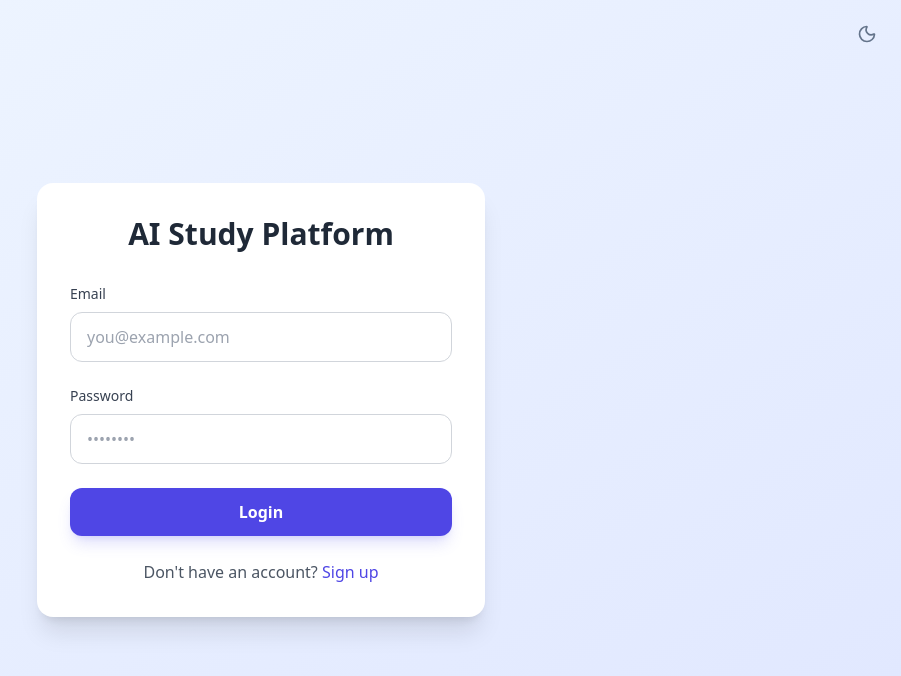
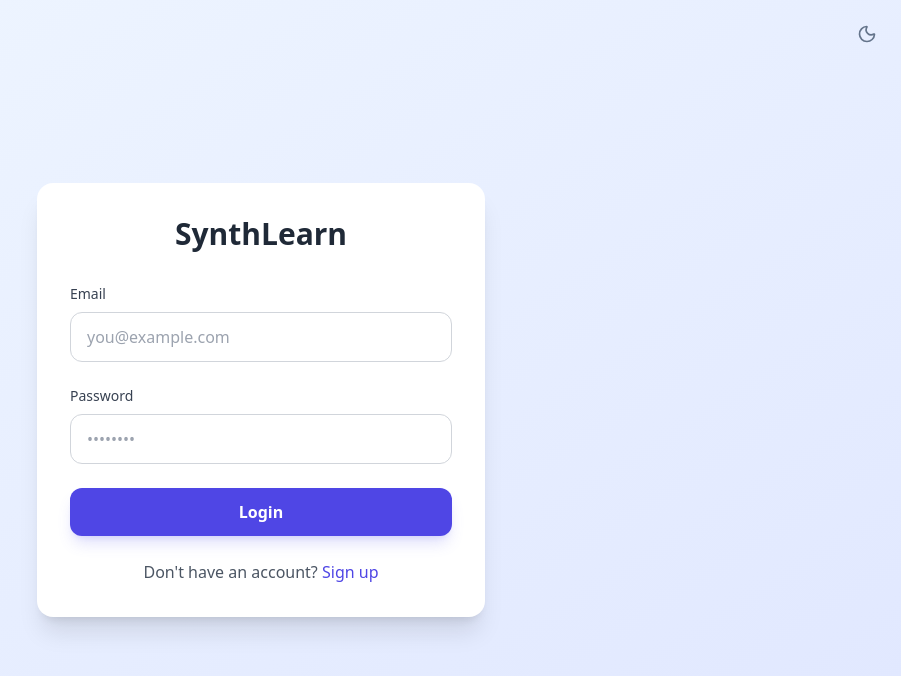
Before and after one commit to TawhidZGit/ai-study-platform, a React app in the folder frontend/: page /login in a window 1280 px wide. Shown: the top 676 px of the page, without its empty margins (379-1280 px from the left). Built offline with nearby package versions, Linux system fonts and the light colour scheme; the HTML template or start-up script is replaced by a standard one.

Commit message:
Update login page to match new platform name

```diff
--- a/frontend/src/pages/Login.jsx
+++ b/frontend/src/pages/Login.jsx
@@ -37,7 +37,7 @@ const Login = () => {
 
       <div className="bg-white dark:bg-slate-900 rounded-2xl shadow-xl p-8 w-full max-w-md border border-white/20 dark:border-slate-800 transition-colors duration-300">
         <h2 className="text-3xl font-bold text-center text-gray-800 dark:text-white mb-8">
-          AI Study Platform
+          SynthLearn
         </h2>
 
         <form onSubmit={handleSubmit} className="space-y-6">
```
